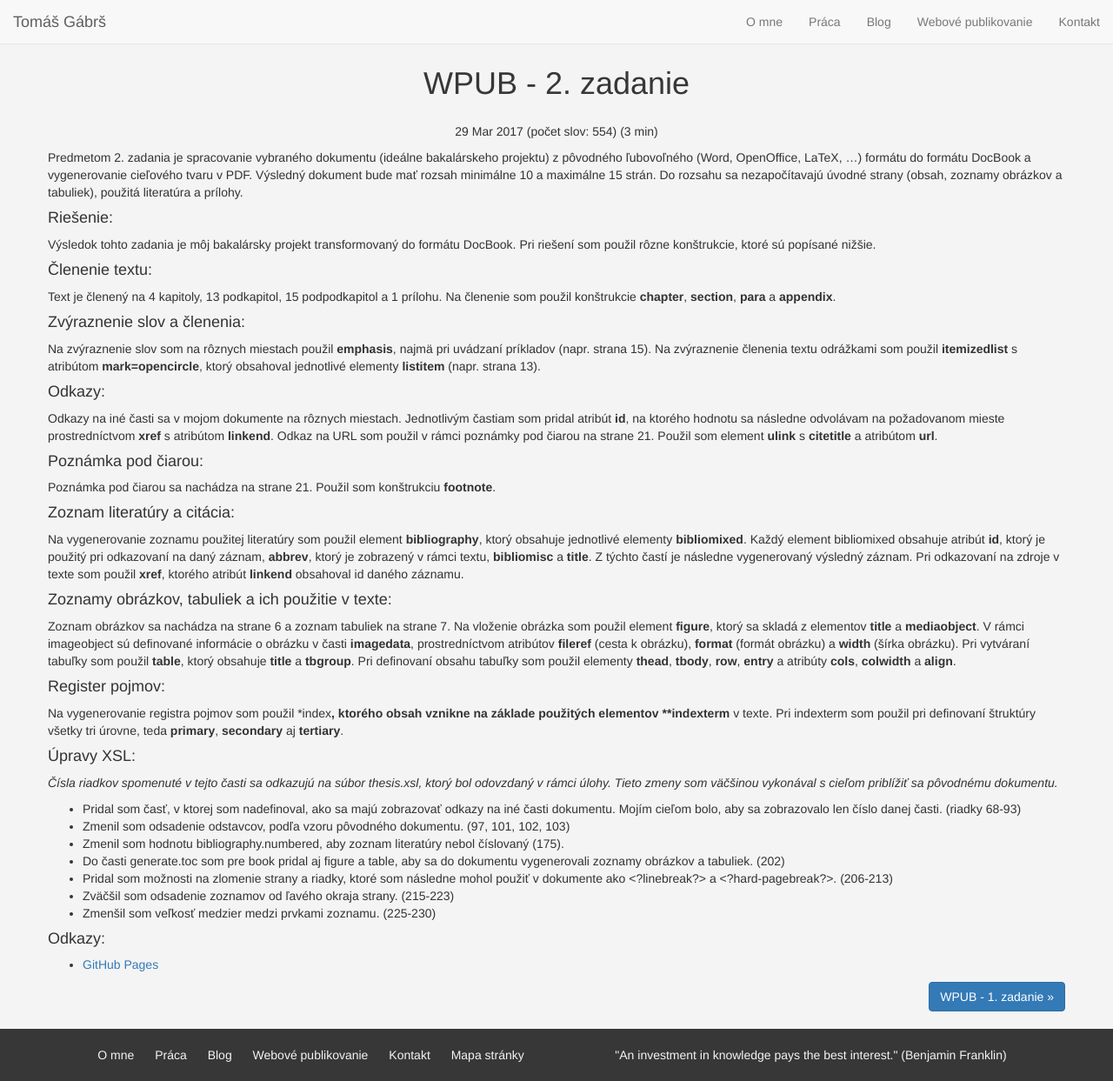
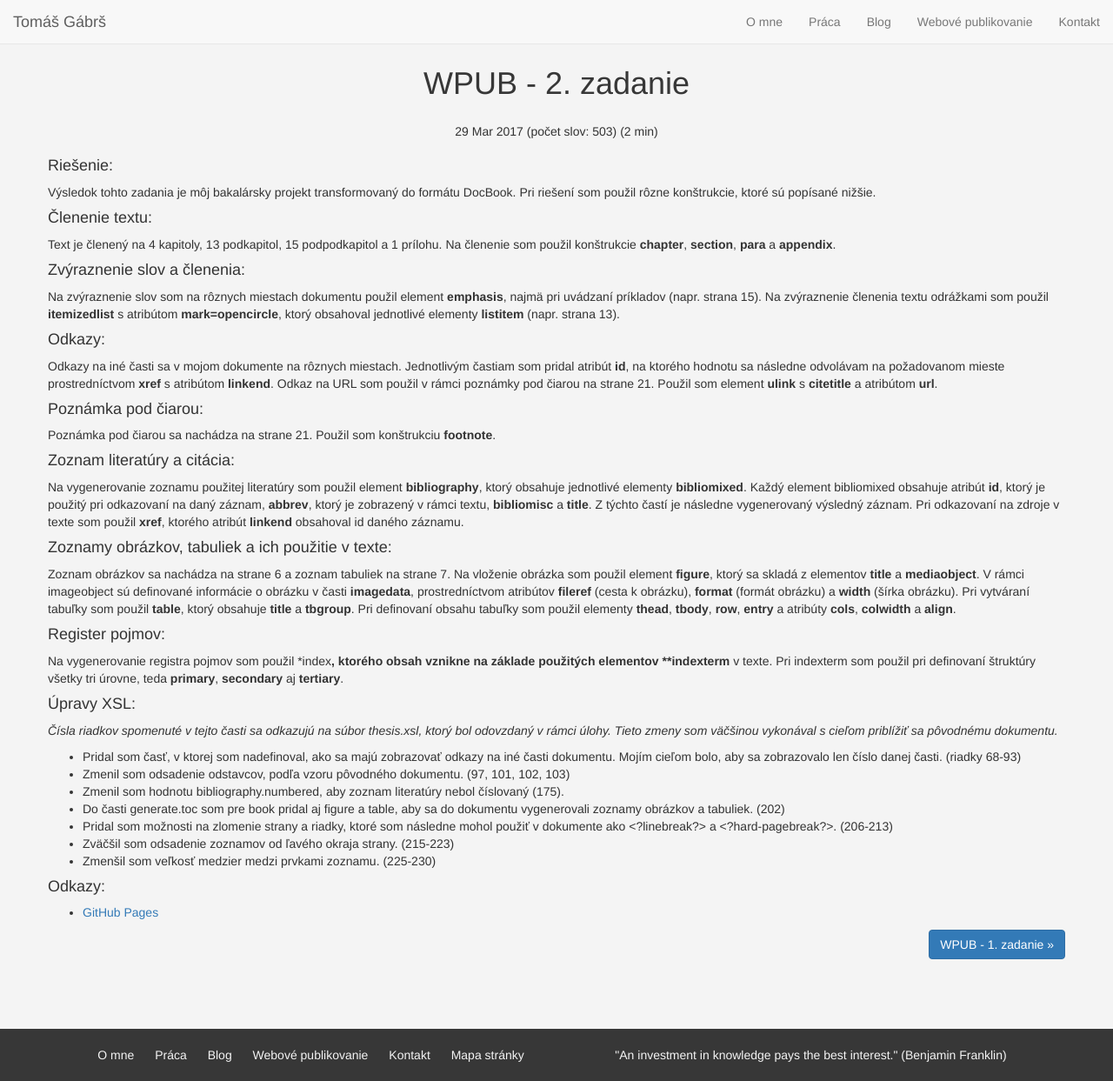
Before and after one commit to xgabrst/xgabrst.github.io, a Jekyll site: the page built from _posts/2017-03-29-wpub-druhe-zadanie.md, in a window 1280 px wide and 1243 px high. Shown: the whole window at 87% size. Built offline with Jekyll 4.4.1, drawn with Linux system fonts in a browser that asks for light colours.

Commit message:
Fix Wpub post trucate

```diff
--- a/_posts/2017-03-29-wpub-druhe-zadanie.md
+++ b/_posts/2017-03-29-wpub-druhe-zadanie.md
@@ -3,8 +3,6 @@ layout: post
 title: "WPUB - 2. zadanie"
 date: 2017-03-29
 ---
-Predmetom 2. zadania je spracovanie vybraného dokumentu (ideálne bakalárskeho projektu) z pôvodného ľubovoľného (Word, OpenOffice, LaTeX, …) formátu do formátu DocBook a vygenerovanie cieľového tvaru v PDF. Výsledný dokument bude mať rozsah minimálne 10 a maximálne 15 strán. Do rozsahu sa nezapočítavajú úvodné strany (obsah, zoznamy obrázkov a tabuliek), použitá literatúra a prílohy.
-
 #### Riešenie:
 Výsledok tohto zadania je môj bakalársky projekt transformovaný do formátu DocBook. Pri riešení som použil rôzne konštrukcie, ktoré sú popísané nižšie.
 
@@ -12,7 +10,7 @@ Výsledok tohto zadania je môj bakalársky projekt transformovaný do formátu
 Text je členený na 4 kapitoly, 13 podkapitol, 15 podpodkapitol a 1 prílohu. Na členenie som použil konštrukcie **chapter**, **section**, **para** a **appendix**.
 
 #### Zvýraznenie slov a členenia:
-Na zvýraznenie slov som na rôznych miestach použil **emphasis**, najmä pri uvádzaní príkladov (napr. strana 15). Na zvýraznenie členenia textu odrážkami som použil **itemizedlist** s atribútom **mark=opencircle**, ktorý obsahoval jednotlivé elementy **listitem** (napr. strana 13).
+Na zvýraznenie slov som na rôznych miestach dokumentu použil element **emphasis**, najmä pri uvádzaní príkladov (napr. strana 15). Na zvýraznenie členenia textu odrážkami som použil **itemizedlist** s atribútom **mark=opencircle**, ktorý obsahoval jednotlivé elementy **listitem** (napr. strana 13).
 
 #### Odkazy:
 Odkazy na iné časti sa v mojom dokumente na rôznych miestach. Jednotlivým častiam som pridal atribút **id**, na ktorého hodnotu sa následne odvolávam na požadovanom mieste prostredníctvom **xref** s atribútom **linkend**. Odkaz na URL som použil v rámci poznámky pod čiarou na strane 21. Použil som element **ulink** s **citetitle** a atribútom **url**.
```
